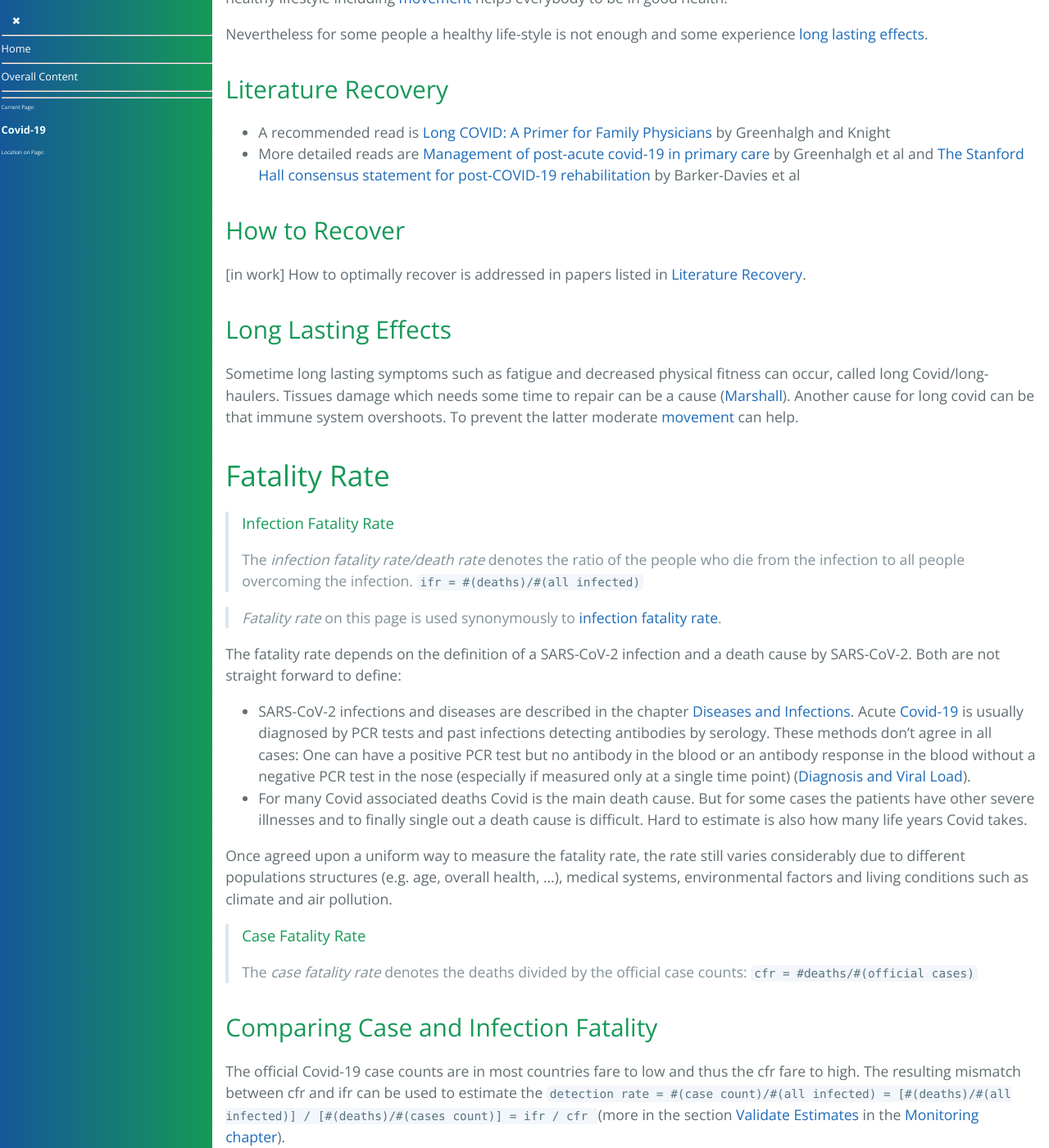
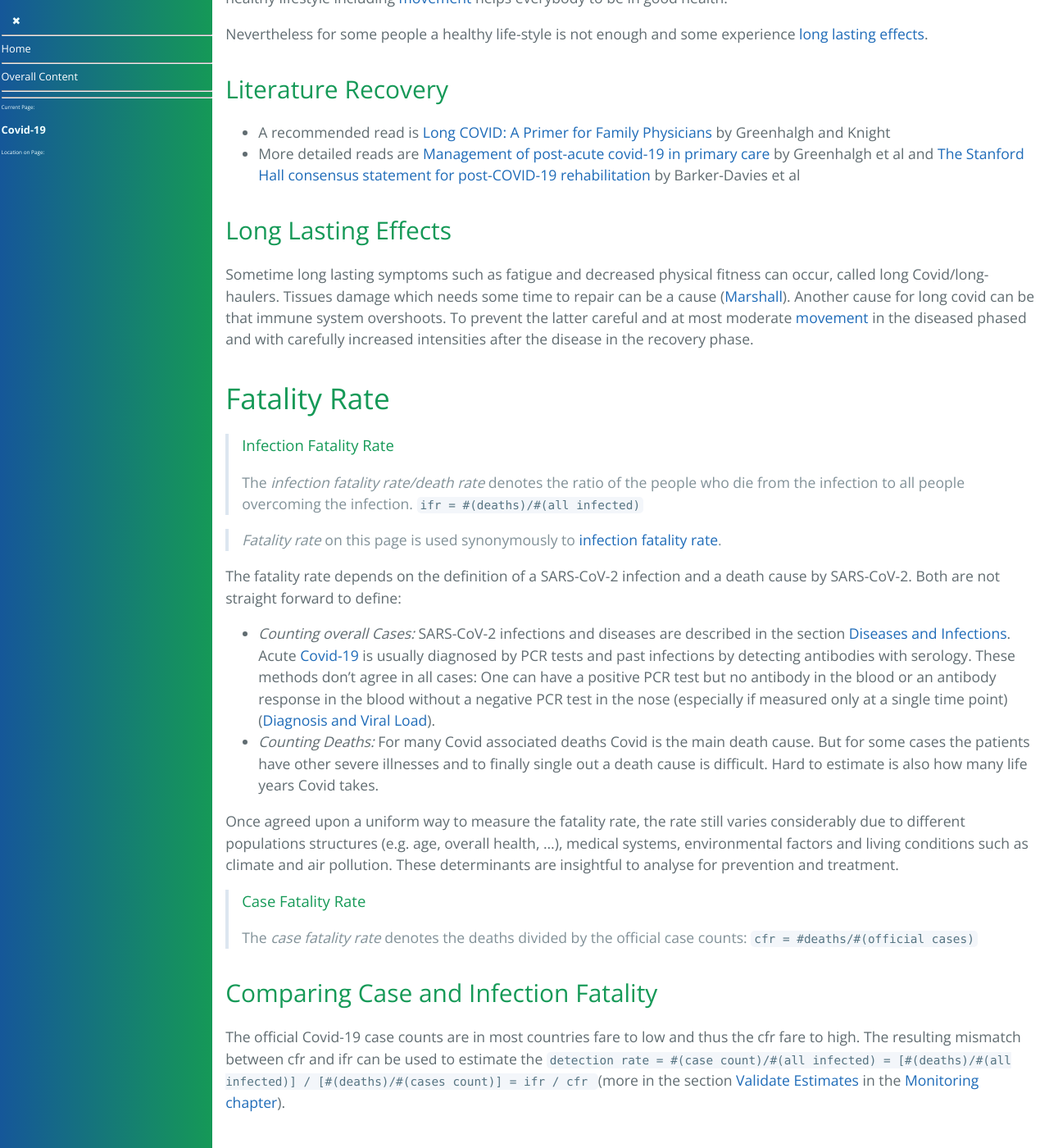
Before and after one commit to forestgrape/coronavirus, a Jekyll site: the page built from 3_medical/covid19.md, in a window 1280 px wide and 1400 px high, scrolled down 7871 px. Shown: the whole window at 82% size. Built offline with Jekyll 4.4.1, drawn with Linux system fonts in a browser that asks for light colours; our own code applies the rules of GitHub Pages for plain Markdown files; some of the changed text lies outside the part shown.

Commit message:
formulations

```diff
--- a/3_medical/covid19.md
+++ b/3_medical/covid19.md
@@ -17,7 +17,6 @@
   * [Local Temperature and Humidity Modulation](#local-temperature-and-humidity-modulation)
 * [Recovery and Long Lasting Effects](#recovery-and-long-lasting-effects)
   * [Literature Recovery](#literature-recovery)
-  * [How to Recover](#how-to-recover)
   * [Long Lasting Effects](#long-lasting-effects)
 * [Fatality Rate](#fatality-rate)
   * [Comparing Case and Infection Fatality](#comparing-case-and-infection-fatality)
@@ -140,11 +139,6 @@
 * The experimental chapter [Coronavirus Disease Pattering](../3_medical/coronavirus_disease_patterns.md) describes that coronavirus infections at different locations can be experienced/observed as different diseases.
 
 
-## Pathology
-* Lung anomalies in the case for moderate and damage for severe Covid are typical and thus can be used to diagnose moderate or severe Covid as described in the chapter [Diagnosis and Viral Load](../3_medical/diagnosis_and_viral_load.md)).
-* Endothelial tissue damage in the case of severe Covid ([Varga et al](#varga)).
-
-
 
 ## Immune Response and Symptoms
 [in work]
@@ -168,6 +162,14 @@
 
 ### Individual Immune System Adequateness
 The immune system preparedness to new viruses vary and some clear the viruses faster and earlier. E.g. younger people tend to have an immune system which better and faster learns new pathogens and the the innate immune is stronger (the acquired immunity has the learn new pathogens by definition, so it needs to be learnable and the immune system needs backups to handle unknown pathogens since each pathogen is new on the first encounter) which can handle and control new pathogens quickly. Essentially SARS-CoV-2 is as new to them as any other pathogens. With increasing age to immune system becomes less adaptable (e.g. the number of naive T cells decrease) and relies much more on acquired immunity, in this case the immune response is often delayed and/or not adequate [citations coming].
+
+
+## Clinical Pictures
+* Lung anomalies in the case for moderate and damage for severe Covid are typical and thus can be used to diagnose moderate or severe Covid as described in the chapter [Diagnosis and Viral Load](../3_medical/diagnosis_and_viral_load.md)).
+* Endothelial tissue damage in the case of severe Covid ([Varga et al](#varga)).
+* Severe
+
+
 
 ## Disease Stages
 [in work]
@@ -222,13 +224,8 @@
 * More detailed reads are [Management of post-acute covid-19 in primary care](#greenhalgh-aug2020) by Greenhalgh et al and [The Stanford Hall consensus statement for post-COVID-19 rehabilitation](#barker-davies) by Barker-Davies et al
 
 
-### How to Recover
-[in work]
-How to optimally recover is addressed in papers listed in [Literature Recovery](#literature-recovery).
-
-
 ### Long Lasting Effects
-Sometime long lasting symptoms such as fatigue and decreased physical fitness can occur, called long Covid/long-haulers. Tissues damage which needs some time to repair can be a cause ([Marshall](#marshall)). Another cause for long covid can be that immune system overshoots. To prevent the latter moderate [movement](#movement) can help.
+Sometime long lasting symptoms such as fatigue and decreased physical fitness can occur, called long Covid/long-haulers. Tissues damage which needs some time to repair can be a cause ([Marshall](#marshall)). Another cause for long covid can be that immune system overshoots. To prevent the latter careful and at most moderate [movement](#movement) in the diseased phased and with carefully increased intensities after the disease in the recovery phase.
 
 
 ## Fatality Rate
@@ -240,10 +237,10 @@
 > *Fatality rate* on this page is used synonymously to [infection fatality rate](#infection-fatality-rate).
 
 The fatality rate depends on the definition of a SARS-CoV-2 infection and a death cause by SARS-CoV-2. Both are not straight forward to define:
-* SARS-CoV-2 infections and diseases are described in the chapter [Diseases and Infections](#infections-and-diseases). Acute [Covid-19](#covid-19) is usually diagnosed by PCR tests and past infections detecting antibodies by serology. These methods don't agree in all cases: One can have a positive PCR test but no antibody in the blood or an antibody response in the blood without a negative PCR test in the nose (especially if measured only at a single time point) ([Diagnosis and Viral Load](../3_medical/diagnosis_and_viral_load.md)).
-* For many Covid associated deaths Covid is the main death cause. But for some cases the patients have other severe illnesses and to finally single out a death cause is difficult. Hard to estimate is also how many life years Covid takes.
+* *Counting overall Cases:* SARS-CoV-2 infections and diseases are described in the section [Diseases and Infections](#infections-and-diseases). Acute [Covid-19](#covid-19) is usually diagnosed by PCR tests and past infections by detecting antibodies with serology. These methods don't agree in all cases: One can have a positive PCR test but no antibody in the blood or an antibody response in the blood without a negative PCR test in the nose (especially if measured only at a single time point) ([Diagnosis and Viral Load](../3_medical/diagnosis_and_viral_load.md)).
+* *Counting Deaths:* For many Covid associated deaths Covid is the main death cause. But for some cases the patients have other severe illnesses and to finally single out a death cause is difficult. Hard to estimate is also how many life years Covid takes.
 
-Once agreed upon a uniform way to measure the fatality rate, the rate still varies considerably due to different populations structures (e.g. age, overall health, ...), medical systems, environmental factors and living conditions such as climate and air pollution.
+Once agreed upon a uniform way to measure the fatality rate, the rate still varies considerably due to different populations structures (e.g. age, overall health, ...), medical systems, environmental factors and living conditions such as climate and air pollution. These determinants are insightful to analyse for prevention and treatment.
 
 
 > ###### Case Fatality Rate
```
Also changed, not shown: other parts of 3_medical/covid19.md (+1 -1 lines).
